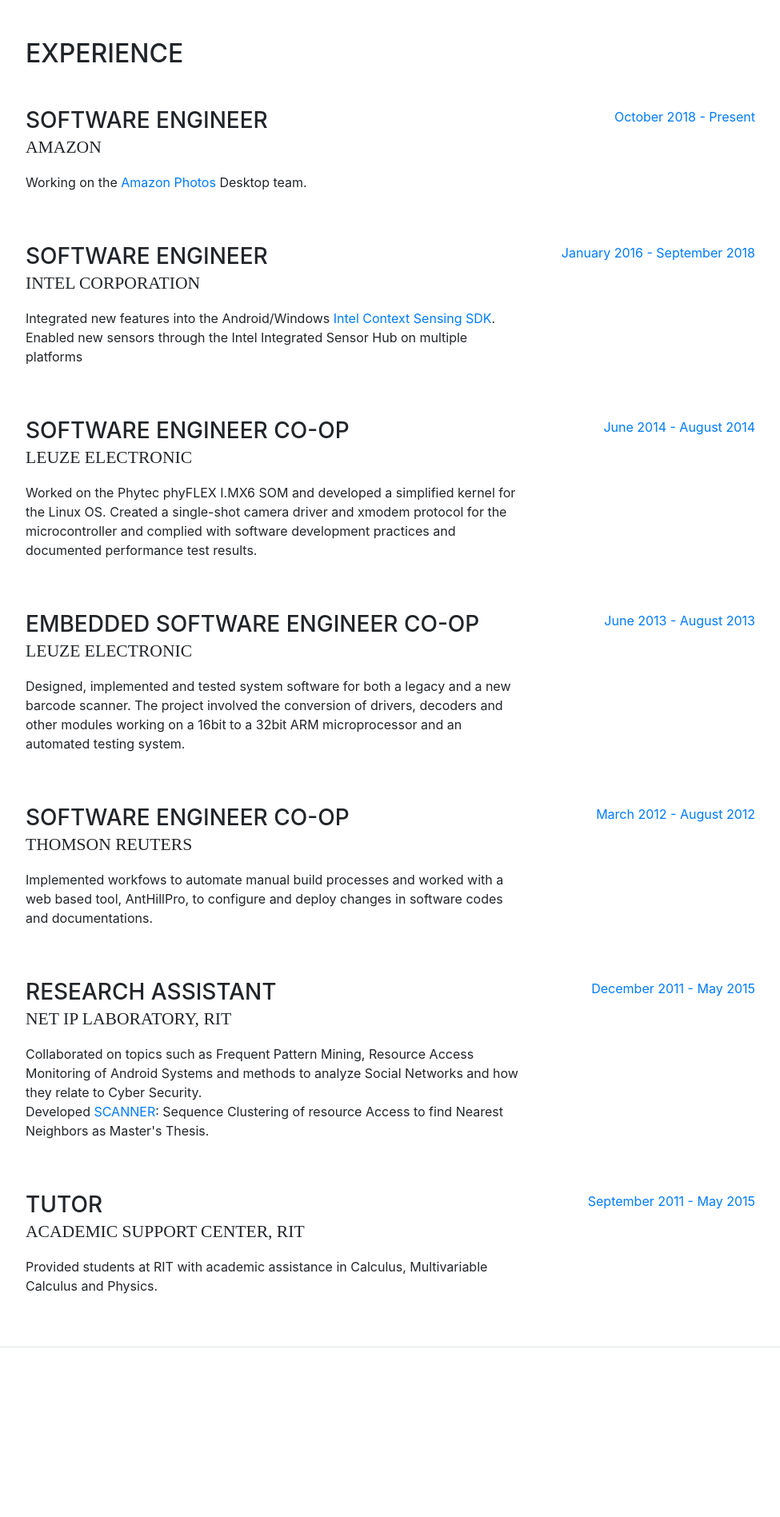
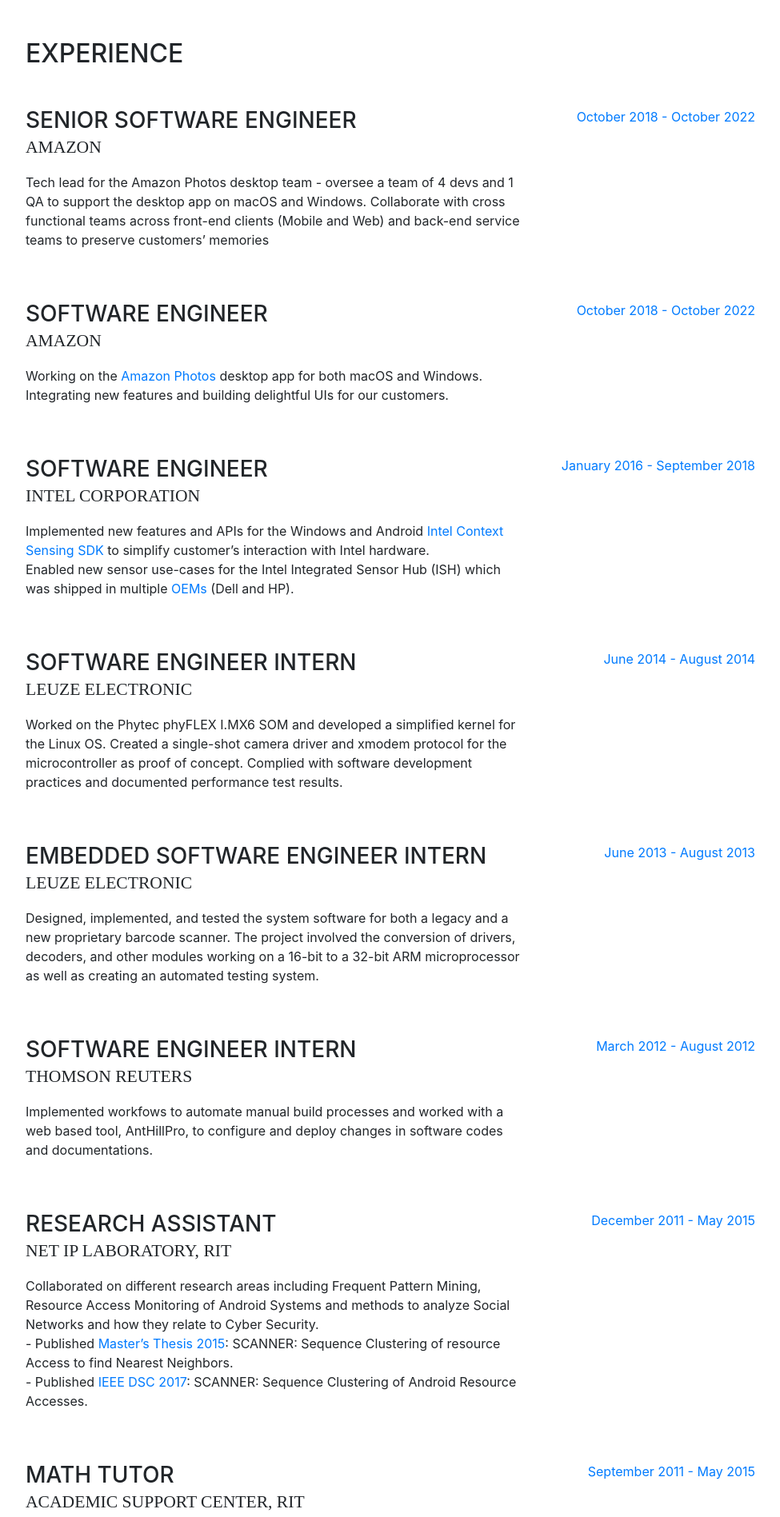
Before and after one commit to ndw6152/ndw6152.page, a website with bundled scripts: page index.html in a window 1280 px wide. Shown: the part 800-2697 px from the top of the page at 80% size, without its empty margins (288-1263 px from the left). Built offline with nearby package versions, Linux system fonts and the light colour scheme; a web font is replaced by a local one.

Commit message:
Updated resume 2023

```diff
--- a/index.html
+++ b/index.html
@@ -86,16 +86,14 @@
             <span class="text-primary">Wong Hon Chan</span>
           </h1>
           <div class="subheading mb-5"><!-- Add text here · -->
-            <a href="mailto:name@email.com">ndwong19@gmail.com</a>
+            Seattle, WA. (610) 905-7216. <a href="mailto:ndwong19@gmail.com">ndwong19@gmail.com</a>
           </div>
           <p class="mb-5">
-            Currently a software engineer at Amazon. I am experienced working on low level firmware development as well as writing APIs for SDKs.
-            Familiar with Agile methodologies such as scrum. I am passionate about solving problems through efficient code and automating manual steps.
-            I am interested in machine learning and artificial intelligence and how it can be used in the field of autonomous driving.
+            Neil is a Senior Software Engineer at Amazon. He is experienced working on low level firmware development as well as writing APIs for SDKs. He is familiar with Agile methodologies such as scrum and kanban. He is passionate about solving problems through efficient code and automating manual steps. He is also interested in machine learning and artificial intelligence and how it can be used in the field of autonomous driving.
           </p>
           <ul class="list-inline list-social-icons mb-0">
             <li class="list-inline-item">
-              <a href="https://www.linkedin.com/in/neil-wong-hon-chan" title="LinkedIn">
+              <a href="https://www.linkedin.com/in/neil-wong-hon-chan" title="Neil's LinkedIn">
                 <span class="fa-stack fa-lg">
                   <i class="fa fa-circle fa-stack-2x"></i>
                   <i class="fa fa-linkedin fa-stack-1x fa-inverse"></i>
@@ -103,7 +101,7 @@
               </a>
             </li>
             <li class="list-inline-item">
-              <a href="https://github.com/ndw6152" title="GitHub">
+              <a href="https://github.com/ndw6152" title="Neil's GitHub">
                 <span class="fa-stack fa-lg">
                   <i class="fa fa-circle fa-stack-2x"></i>
                   <i class="fa fa-github fa-stack-1x fa-inverse"></i>
@@ -111,7 +109,7 @@
               </a>
             </li>
             <li class="list-inline-item">
-              <a href="assets/Neil_resume_2019.pdf" title="Resume">
+              <a href="assets/Neil_resume_2023.pdf" title="Neil's Resume">
                 <span class="fa-stack fa-lg">
                   <i class="fa fa-circle fa-stack-2x"></i>
                   <i class="fa fa-file-pdf-o fa-stack-1x fa-inverse"></i>
@@ -128,12 +126,28 @@
 
           <div class="resume-item d-flex flex-column flex-md-row mb-5">
             <div class="resume-content mr-auto">
+              <h3 class="mb-0">Senior Software Engineer</h3>
+              <div class="subheading mb-3">Amazon</div>
+              <p>
+                Tech lead for the Amazon Photos desktop team - oversee a team of 4 devs and 1 QA to support the
+                desktop app on macOS and Windows. Collaborate with cross functional teams across front-end clients
+                (Mobile and Web) and back-end service teams to preserve customers’ memories
+              </p>
+            </div>
+            <div class="resume-date text-md-right">
+              <span class="text-primary">October 2018 - October 2022</span>
+            </div>
+          </div>
+
+          <div class="resume-item d-flex flex-column flex-md-row mb-5">
+            <div class="resume-content mr-auto">
               <h3 class="mb-0">Software Engineer</h3>
               <div class="subheading mb-3">Amazon</div>
-              <p>Working on the <a href="https://www.amazon.com/Amazon-Photos/b?ie=UTF8&node=13234696011">Amazon Photos</a> Desktop team.</p>
+              <p>Working on the <a href="https://www.amazon.com/photos">Amazon Photos</a> desktop app for both macOS and Windows. Integrating new features and building delightful UIs for our customers.
+              </p>
             </div>
             <div class="resume-date text-md-right">
-              <span class="text-primary">October 2018 - Present</span>
+              <span class="text-primary">October 2018 - October 2022</span>
             </div>
           </div>
 
@@ -141,22 +155,26 @@
             <div class="resume-content mr-auto">
               <h3 class="mb-0">Software Engineer</h3>
               <div class="subheading mb-3">Intel Corporation</div>
-              <p>Integrated new features into the Android/Windows <a href="https://software.intel.com/en-us/context-sensing-sdk">Intel Context Sensing SDK</a>. <br>
-                Enabled new sensors through the Intel Integrated Sensor Hub on multiple platforms</p>
+              <p>
+                Implemented new features and APIs for the Windows and Android <a href="https://software.intel.com/en-us/context-sensing-sdk">Intel Context Sensing SDK</a> to simplify customer’s interaction with Intel hardware. <br>
+                Enabled new sensor use-cases for the Intel Integrated Sensor Hub (ISH) which was shipped in multiple
+                <a href="https://venturebeat.com/2019/01/04/dells-latitude-7400-2-in-1-laptop-senses-your-presence-and-wakes-itself/">OEMs</a> (Dell and HP).
+              </p>
             </div>
             <div class="resume-date text-md-right">
               <span class="text-primary">January 2016 - September 2018</span>
             </div>
-            <!-- https://venturebeat.com/2019/01/04/dells-latitude-7400-2-in-1-laptop-senses-your-presence-and-wakes-itself/ -->
           </div>
 
           <div class="resume-item d-flex flex-column flex-md-row mb-5">
             <div class="resume-content mr-auto">
-              <h3 class="mb-0">Software Engineer Co-op</h3>
+              <h3 class="mb-0">Software Engineer Intern</h3>
               <div class="subheading mb-3">Leuze Electronic</div>
-              <p>Worked on the Phytec phyFLEX I.MX6 SOM and developed a simplified kernel for the Linux OS.
-                Created a single-shot camera driver and xmodem protocol for the microcontroller and complied
-                with software development practices and documented performance test results.</p>
+              <p>
+                Worked on the Phytec phyFLEX I.MX6 SOM and developed a simplified kernel for the Linux OS. Created
+                a single-shot camera driver and xmodem protocol for the microcontroller as proof of concept. Complied
+                with software development practices and documented performance test results.
+              </p>
             </div>
             <div class="resume-date text-md-right">
               <span class="text-primary">June 2014 - August 2014</span>
@@ -165,11 +183,12 @@
 
           <div class="resume-item d-flex flex-column flex-md-row mb-5">
             <div class="resume-content mr-auto">
-              <h3 class="mb-0">Embedded Software Engineer Co-op</h3>
+              <h3 class="mb-0">Embedded Software Engineer Intern</h3>
               <div class="subheading mb-3">Leuze Electronic</div>
-              <p>Designed, implemented and tested system software for both a legacy and a new barcode scanner.
-                The project involved the conversion of drivers, decoders and other modules working on a 16bit
-                to a 32bit ARM microprocessor and an automated testing system.
+              <p>
+                Designed, implemented, and tested the system software for both a legacy and a new proprietary barcode
+                scanner. The project involved the conversion of drivers, decoders, and other modules working on a 16-bit
+                to a 32-bit ARM microprocessor as well as creating an automated testing system.
               </p>
             </div>
             <div class="resume-date text-md-right">
@@ -179,10 +198,11 @@
 
           <div class="resume-item d-flex flex-column flex-md-row mb-5">
             <div class="resume-content mr-auto">
-              <h3 class="mb-0">Software Engineer Co-op</h3>
+              <h3 class="mb-0">Software Engineer Intern</h3>
               <div class="subheading mb-3">Thomson Reuters</div>
-              <p>Implemented workfows to automate manual build processes and worked with a web based tool,
-                AntHillPro, to configure and deploy changes in software codes and documentations.
+              <p>
+                Implemented workfows to automate manual build processes and worked with a web based tool, AntHillPro,
+                to configure and deploy changes in software codes and documentations.
               </p>
             </div>
             <div class="resume-date text-md-right">
@@ -194,9 +214,12 @@
             <div class="resume-content mr-auto">
               <h3 class="mb-0">Research Assistant</h3>
               <div class="subheading mb-3">Net IP Laboratory, RIT</div>
-              <p>Collaborated on topics such as Frequent Pattern Mining, Resource Access Monitoring of Android Systems and methods to analyze Social Networks
-                and how they relate to Cyber Security. <br>
-                Developed <a href="https://ieeexplore.ieee.org/document/8073814">SCANNER</a>: Sequence Clustering of resource Access to find Nearest Neighbors as Master's Thesis.
+              <p>
+
+                Collaborated on different research areas including Frequent Pattern Mining, Resource Access Monitoring
+                of Android Systems and methods to analyze Social Networks and how they relate to Cyber Security. <br>
+                - Published <a href="https://ieeexplore.ieee.org/document/8073814">Master’s Thesis 2015</a>: SCANNER: Sequence Clustering of resource Access to find Nearest Neighbors. <br>
+                - Published <a href="https://dblp.org/rec/conf/desec/ChanY17.html">IEEE DSC 2017</a>: SCANNER: Sequence Clustering of Android Resource Accesses. <br>
               </p>
             </div>
             <div class="resume-date text-md-right">
@@ -206,9 +229,10 @@
 
           <div class="resume-item d-flex flex-column flex-md-row">
             <div class="resume-content mr-auto">
-              <h3 class="mb-0">Tutor</h3>
+              <h3 class="mb-0">Math Tutor</h3>
               <div class="subheading mb-3">Academic Support Center, RIT</div>
-              <p>Provided students at RIT with academic assistance in Calculus, Multivariable Calculus and Physics.
+              <p>
+                Provided students at RIT with academic assistance in Calculus, Multivariable Calculus and Physics.
               </p>
             </div>
             <div class="resume-date text-md-right">
@@ -226,12 +250,13 @@
             <div class="resume-content mr-auto">
               <h3 class="mb-0">InspiQuote</h3>
               <div class="subheading mb-3">Android application</div>
-              <p>Developed an Android and Flutter app that displays an inspirational quote from an author when a user requests one. The app makes a REST call to a Flask Python webserver deployed on Heroku which returns the quotes. <a href="http://www.yahoo.com">Github Repo</a>
+              <p>
+                Developed an Android and Flutter app that displays an inspirational quote from an author when a user requests one. The app makes a REST call to a Flask Python webserver deployed on Heroku which returns the quotes. <a href="https://github.com/ndw6152/inspiQuotes">Github Repo</a>
               <br> - Evaluated Flutter SDK, Android app dev, Flask and Heroku
               </p>
             </div>
             <div class="resume-date text-md-right">
-              <span class="text-primary">April 2018 - WIP</span>
+              <span class="text-primary">April 2018</span>
             </div>
           </div>
 
```
Also changed, not shown: 2 other files.
